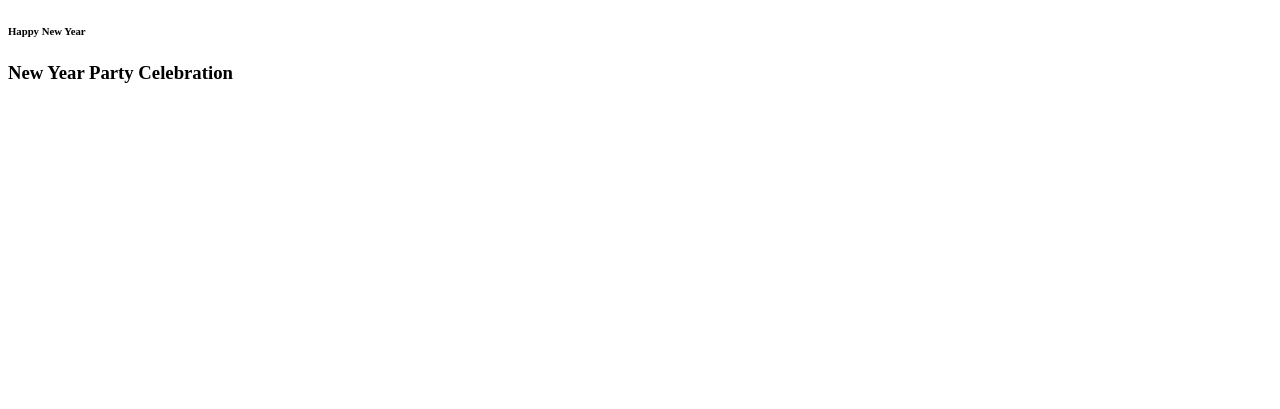
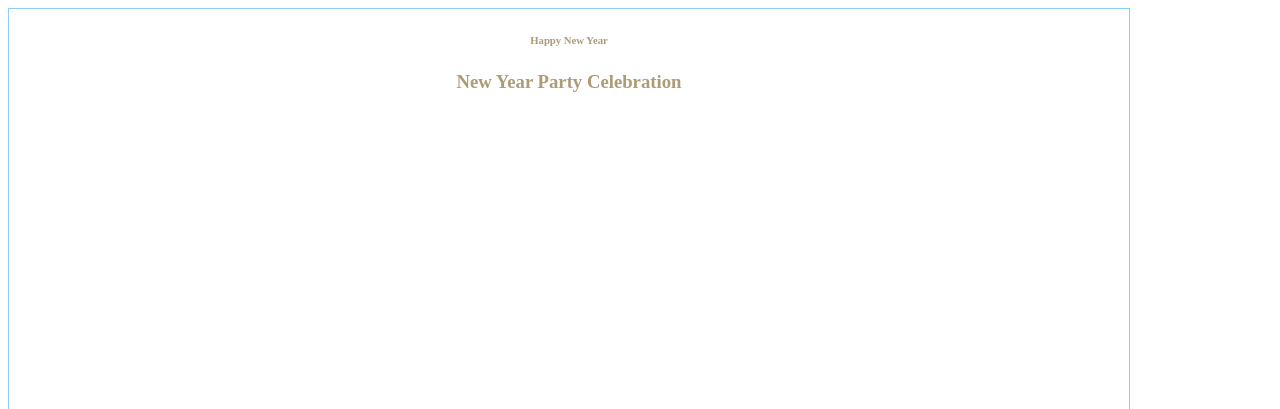
Before and after one commit to MdboktiarUddin/new-year-celebration, a plain HTML site: page index.html in a window 1280 px wide. Shown: the top 409 px of the page. Drawn offline with Linux system fonts and the light colour scheme.

Commit message:
added div section with css style

```diff
--- a/index.html
+++ b/index.html
@@ -4,6 +4,7 @@
     <meta charset="UTF-8">
     <meta name="viewport" content="width=device-width, initial-scale=1.0">
     <title>New Year Celebration</title>
+    <link rel="stylesheet" href="styles.css/celebration.css">
 </head>
 <body>
     <header>
--- /dev/null
+++ b/styles.css/celebration.css
@@ -0,0 +1,9 @@
+.banner{
+    text-align: center;
+}
+.banner-first{
+    width: 1120px;
+    height: 400px;
+    color: rgb(173, 155, 119);
+    border: 1px solid lightskyblue;
+}
```
